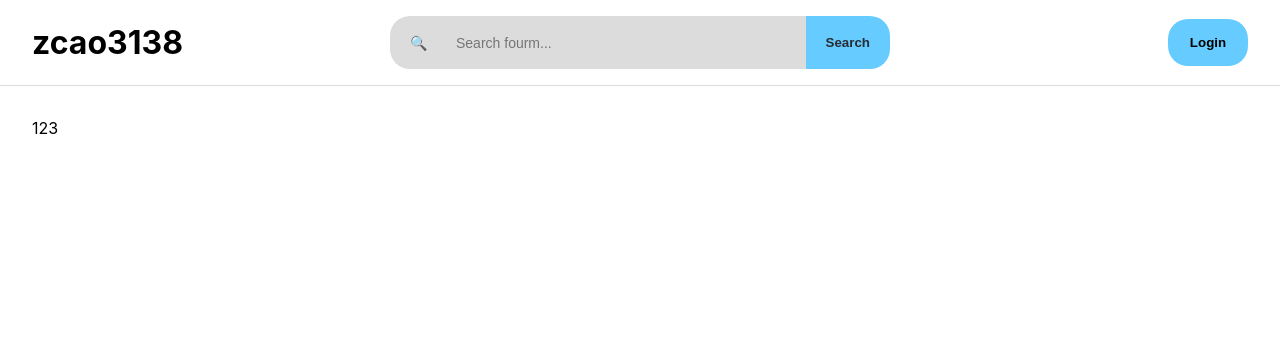
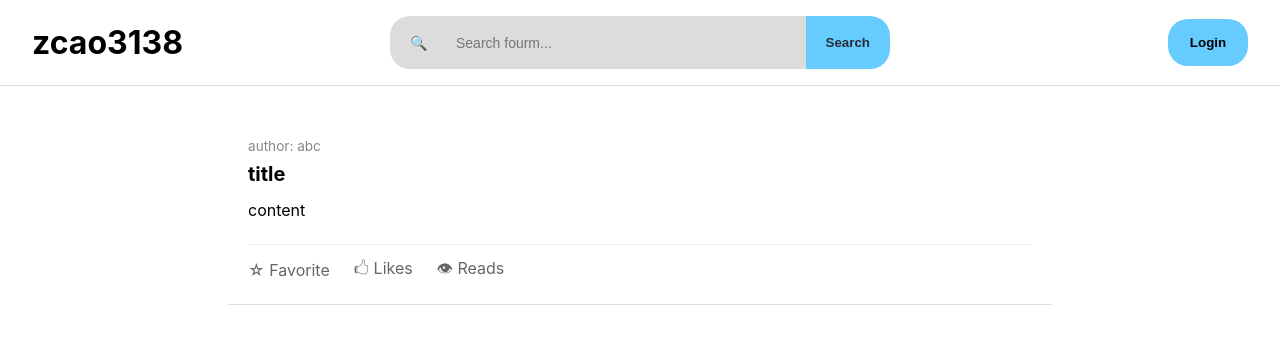
Before and after one commit to AlexCaoGZ/AlexCaoGZ.github.io, a React (Vite) app: page / in a window 1280 px wide. Shown: the top 344 px of the page. Built offline with nearby package versions, Linux system fonts and the light colour scheme.

Commit message:
post card created

```diff
--- a/src/components/Favorite.tsx
+++ b/src/components/Favorite.tsx
@@ -3,8 +3,64 @@
 export default function Favorite(){
 
     return(
-        <div style={{flex: 2, justifyContent: 'space-between'}}>
-            123
+        <div style={{display: 'flex', justifyContent: 'center', alignItems: 'center'}}>
+            <div style={{flex: 1}}> </div>
+            <div style={{
+                flex: 4,
+                backgroundColor: 'white',
+                padding: '20px',
+                borderBottom: '1px solid #DCDCDC',
+                margin: '0 auto 20px auto'
+            }}
+            onMouseEnter={(e) => (e.currentTarget.style.backgroundColor = '#f9f9f9')}
+            onMouseLeave={(e) => (e.currentTarget.style.backgroundColor = 'white')}
+            >
+
+                <div style={{ fontSize: '0.85rem', color: '#888', marginBottom: '8px' }}>
+                author: abc
+                </div>
+
+
+                <div style={{ fontSize: '1.25rem', fontWeight: 'bold', color: 'black', marginBottom: '12px' }}>
+                    title
+                </div>
+
+
+                <div style={{ fontSize: '1rem', color: 'black', lineHeight: '1.6', marginBottom: '20px' }}>
+                    content
+                </div>
+
+
+                <div style={{
+                    display: 'flex',
+                    gap: '24px',
+                    color: '#666',
+                    borderTop: '1px solid #f0f0f0',
+                    paddingTop: '12px'
+                }}>
+                    <button
+                    style={{
+                        backgroundColor: "transparent",
+                        border: 'none',
+                        cursor: 'pointer',
+                        fontFamily: 'inherit',
+                        fontSize: 'inherit',
+                        color: 'inherit',
+                    }}>
+                        <span style={{ display: 'flex', alignItems: 'center', gap: '4px' }}>
+                        ☆ Favorite
+                        </span>
+                    </button>
+                    <span style={{ display: 'flex', alignItems: 'center', gap: '4px' }}>
+                        🖒 Likes
+                    </span>
+                    <span style={{ display: 'flex', alignItems: 'center', gap: '4px' }}>
+                        👁 Reads
+                    </span>
+                </div>
+
+            </div>
+            <div style={{flex: 1}}></div>
         </div>
     )
 }
```
